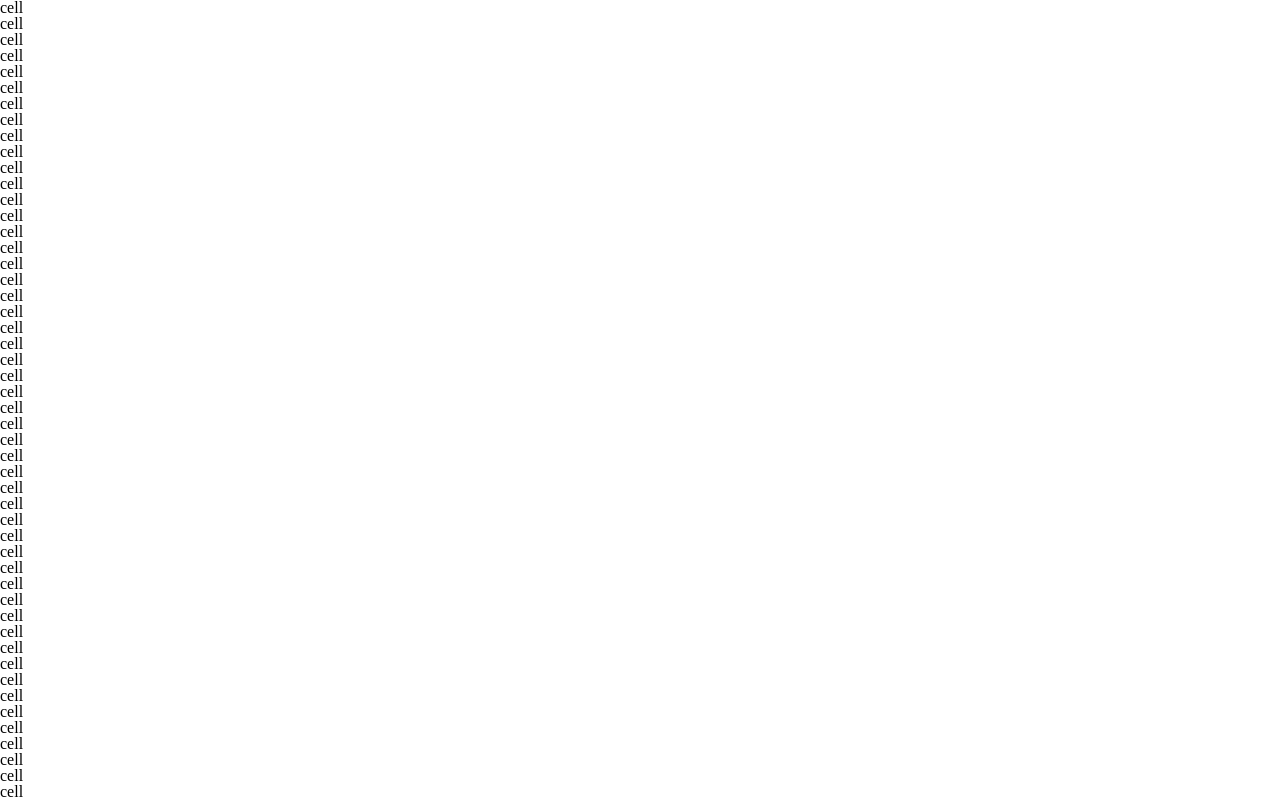
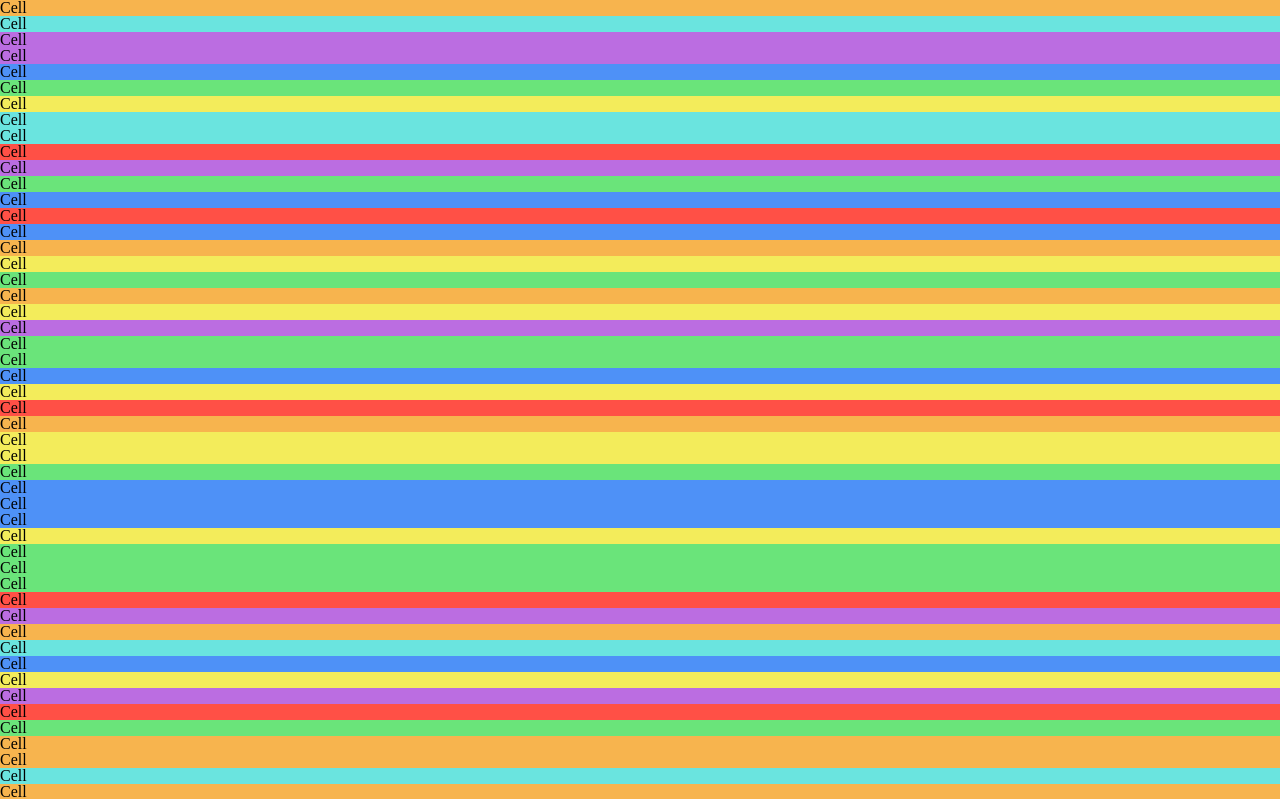
Before and after one commit to elaintran/react-tetris, a React (Create React App) app: page / in a window 1280 px wide. Shown: the top 799 px of the page. Built offline with nearby package versions, Linux system fonts and the light colour scheme.

Commit message:
rendering random block colors

```diff
--- /dev/null
+++ b/src/components/Block/index.js
@@ -0,0 +1,12 @@
+import React from "react";
+import "./style.css";
+
+function Block(props) {
+    return (
+        <div className={`${props.block.toLowerCase()}-block`}>
+            {props.children}
+        </div>
+    );
+}
+
+export default Block;
--- /dev/null
+++ b/src/components/Block/style.css
@@ -0,0 +1,27 @@
+.i-block {
+    background-color: #6ae4df;
+}
+
+.o-block {
+    background-color: #f3ec5b;
+}
+
+.t-block {
+    background-color: #bb6de1;
+}
+
+.j-block {
+    background-color: #4e91f7;
+}
+
+.l-block {
+    background-color: #f7b44e;
+}
+
+.s-block {
+    background-color: #6ae47a;
+}
+
+.z-block {
+    background-color: #ff5046;
+}
--- a/src/components/Cell/index.js
+++ b/src/components/Cell/index.js
@@ -1,16 +1,19 @@
 import React, { Component } from "react";
+import Block from "../Block";
 import tetriminos from "../../tetriminos.json";
 
-const checkTetriminos = () => {
-    const pieceIndex = Math.floor(Math.random() * tetriminos.length);
-    console.log(tetriminos[pieceIndex]);
+const getBlock = () => {
+    const blockIndex = Math.floor(Math.random() * tetriminos.length);
+    return tetriminos[blockIndex];
 }
 
 class Cell extends Component {
     render() {
         return (
             <div>
-                cell
+                <Block block={getBlock().block}>Cell</Block>
+                {/* cell */}
+                {/* {getBlock().block} */}
             </div>
         );
     }
--- a/src/components/Stage/index.js
+++ b/src/components/Stage/index.js
@@ -20,6 +20,7 @@ class Stage extends Component {
                     row.map((cell, x) =>
                         <Cell key={x} type={cell[0]} />
                 ))}
+                {/* <Cell /> */}
             </div>
         );
     }
--- a/src/tetriminos.json
+++ b/src/tetriminos.json
@@ -1,5 +1,5 @@
 [{
-    "I": {
+    "block": "I",
     "shape": [
         [0, "I", 0, 0],
         [0, "I", 0, 0],
@@ -7,58 +7,51 @@
         [0, "I", 0, 0]
     ],
     "baseColor": "#6ae4df"
-    }
 }, {
-    "O": {
+    "block": "O",
     "shape": [
         ["O", "O"],
         ["O", "O"]
     ],
     "baseColor": "#f3ec5b"
-    }
 }, {
-    "T": {
+    "block": "T",
     "shape": [
         ["T", "T", "T"],
         [0, "T", 0],
         [0, 0, 0]
     ],
     "baseColor": "#bb6de1"
-    }
 }, {
-    "J": {
+    "block": "J",
     "shape": [
         [0, "J", 0],
         [0, "J", 0],
         ["J", "J", 0]
     ],
     "baseColor": "#4e91f7"
-    }
 }, {
-    "L": {
+    "block": "L",
     "shape": [
         [0, "L", 0],
         [0, "L", 0],
         [0, "L", "L"]
     ],
     "baseColor": "#f7b44e"
-    }
 }, {
-    "S": {
+    "block": "S",
     "shape": [
         [0, "S", "S"],
         ["S", "S", 0],
         [0, 0, 0]
     ],
     "baseColor": "#6ae47a"
-    }
 }, {
-    "Z": {
+    "block": "Z",
     "shape": [
         ["Z", "Z", 0],
         [0, "Z", "Z"],
         [0, 0, 0]
     ],
     "baseColor": "#ff5046"
-    }
 }]
```
Lines whose indentation alone changed are shown as unchanged.
